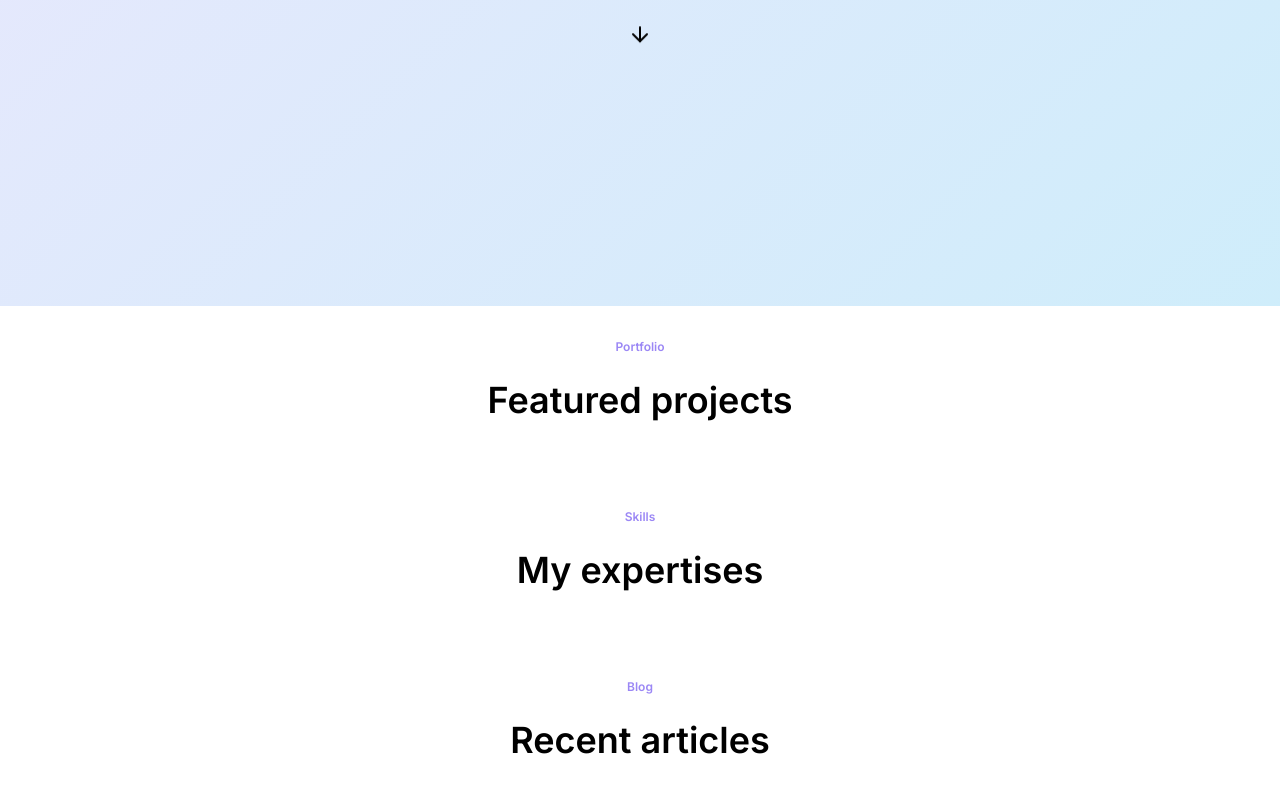
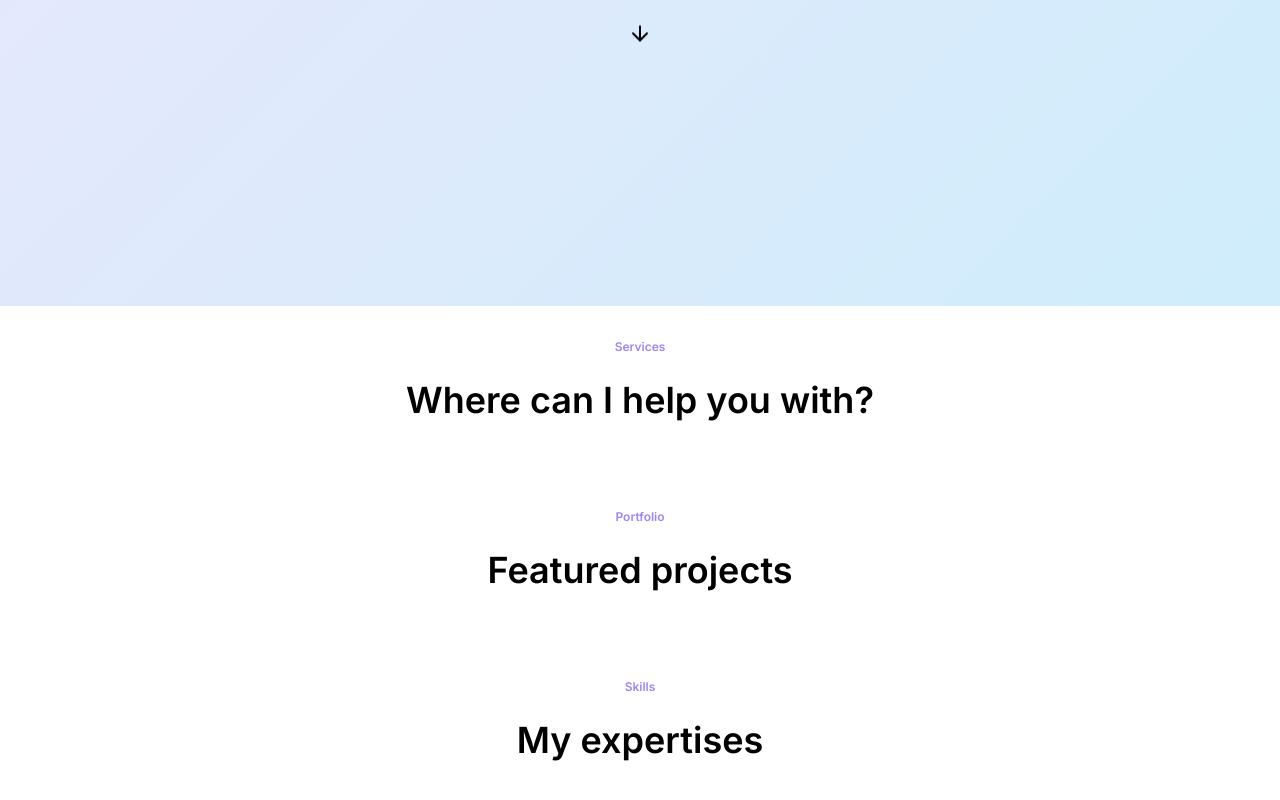
Before and after one commit to EgbertLudema/EL-Websolutions-React, a Next.js app: page / in a window 1280 px wide. Shown: the part 560-1360 px from the top of the page. Built offline with nearby package versions, Linux system fonts and the light colour scheme.

Commit message:
Added services section

```diff
--- a/app/page.tsx
+++ b/app/page.tsx
@@ -27,6 +27,10 @@ export default function HomePage() {
                 </div>
             </main>
             <section className="container py-8">
+                <p className=" text-center sub-title mb-6 backdrop-blur-md">Services</p>
+                <h2 className="text-center mb-6">Where can I help you with?</h2>
+            </section>
+            <section className="container py-8">
                 <p className=" text-center sub-title mb-6 backdrop-blur-md">Portfolio</p>
                 <h2 className="text-center mb-6">Featured projects</h2>
             </section>
```
